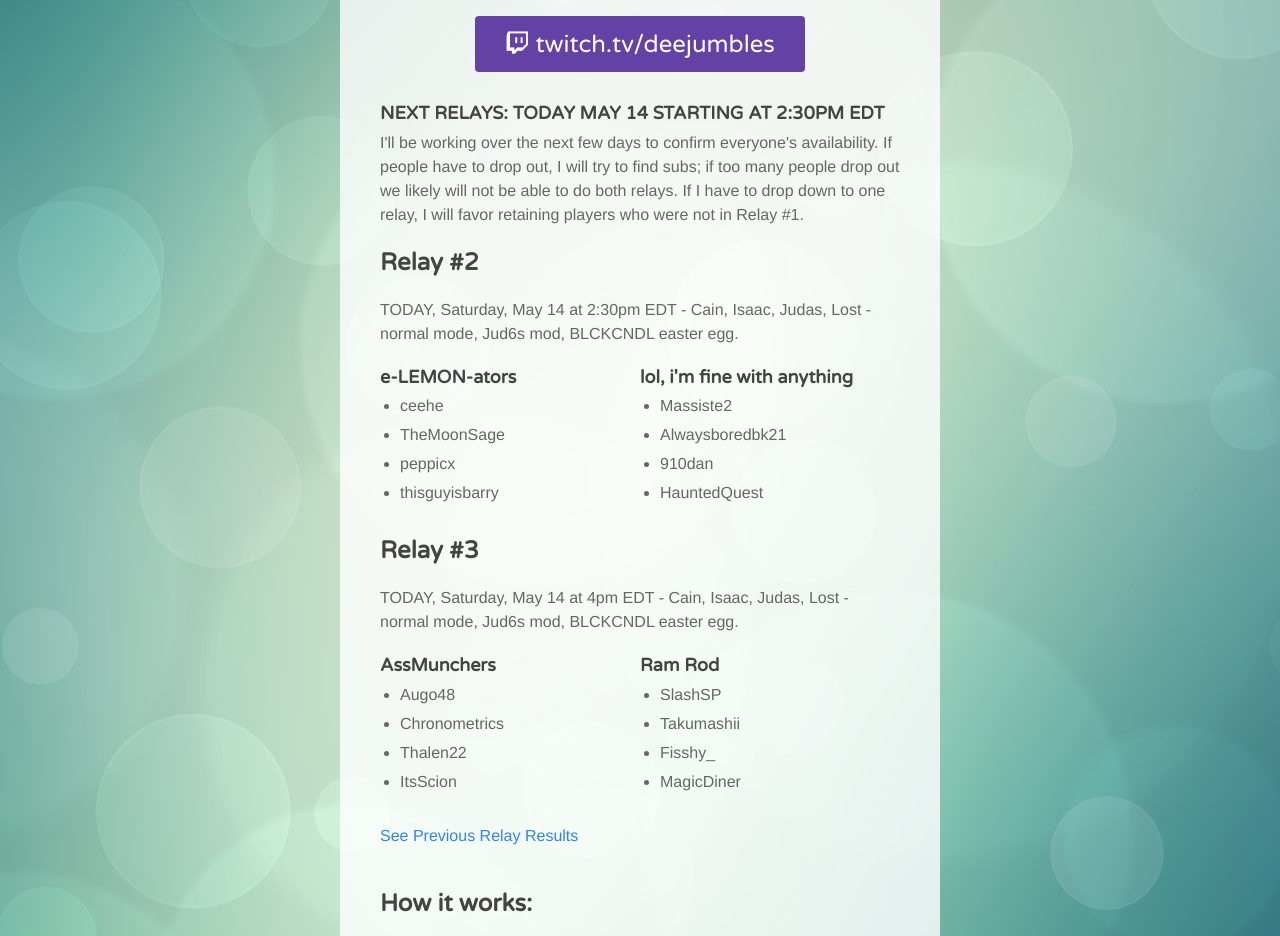
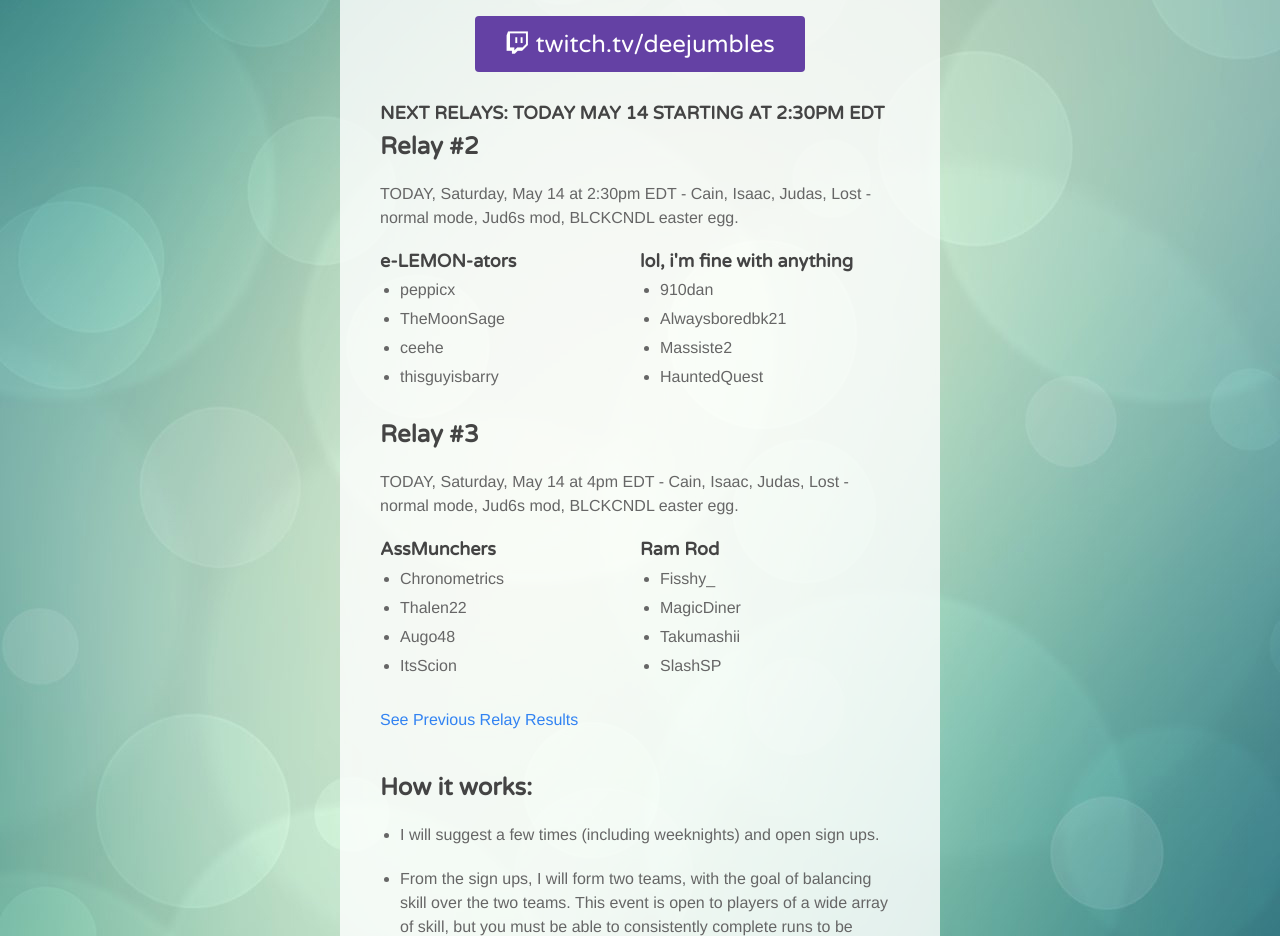
Before and after one commit to cranderveldt/deejumbles, a website: page rod/index.html in a window 1280 px wide. Shown: the part 760-1696 px from the top of the page. Drawn offline with Linux system fonts and the light colour scheme.

Commit message:
race order

```diff
--- a/rod/index.html
+++ b/rod/index.html
@@ -48,7 +48,6 @@
 
     <h3 class="h4">NEXT RELAYS: TODAY MAY 14 STARTING AT 2:30PM EDT</h3>
 
-    <p>I'll be working over the next few days to confirm everyone's availability. If people have to drop out, I will try to find subs; if too many people drop out we likely will not be able to do both relays. If I have to drop down to one relay, I will favor retaining players who were not in Relay #1.  </p>
 
     <h3 class="h3">Relay #2</h3>
     <p>TODAY, Saturday, May 14 at 2:30pm EDT - Cain, Isaac, Judas, Lost - normal mode, Jud6s mod, BLCKCNDL easter egg. </p>
@@ -57,9 +56,9 @@
       <div class="flex-col-6">
         <h4 class="h4">e-LEMON-ators</h4>
         <ul class="compact">
+          <li>peppicx</li>
+          <li>TheMoonSage</li>
           <li>ceehe</li>
-          <li>TheMoonSage</li>
-          <li>peppicx</li>
           <li>thisguyisbarry</li>
         </ul>
       </div>
@@ -67,9 +66,9 @@
       <div class="flex-col-6">
         <h4 class="h4">lol, i'm fine with anything</h4>
         <ul class="compact">
+          <li>910dan</li>
+          <li>Alwaysboredbk21</li>
           <li>Massiste2</li>
-          <li>Alwaysboredbk21</li>
-          <li>910dan</li>
           <li>HauntedQuest</li>
         </ul>
       </div>
@@ -82,9 +81,9 @@
       <div class="flex-col-6">
         <h4 class="h4">AssMunchers</h4>
         <ul class="compact">
-          <li>Augo48</li>
           <li>Chronometrics</li>
           <li>Thalen22</li>
+          <li>Augo48</li>
           <li>ItsScion</li>
         </ul>
       </div>
@@ -92,10 +91,10 @@
       <div class="flex-col-6">
         <h4 class="h4">Ram Rod</h4>
         <ul class="compact">
-          <li>SlashSP</li>
-          <li>Takumashii</li>
           <li>Fisshy_</li>
           <li>MagicDiner</li>
+          <li>Takumashii</li>
+          <li>SlashSP</li>
         </ul>
       </div>
     </div>
```
